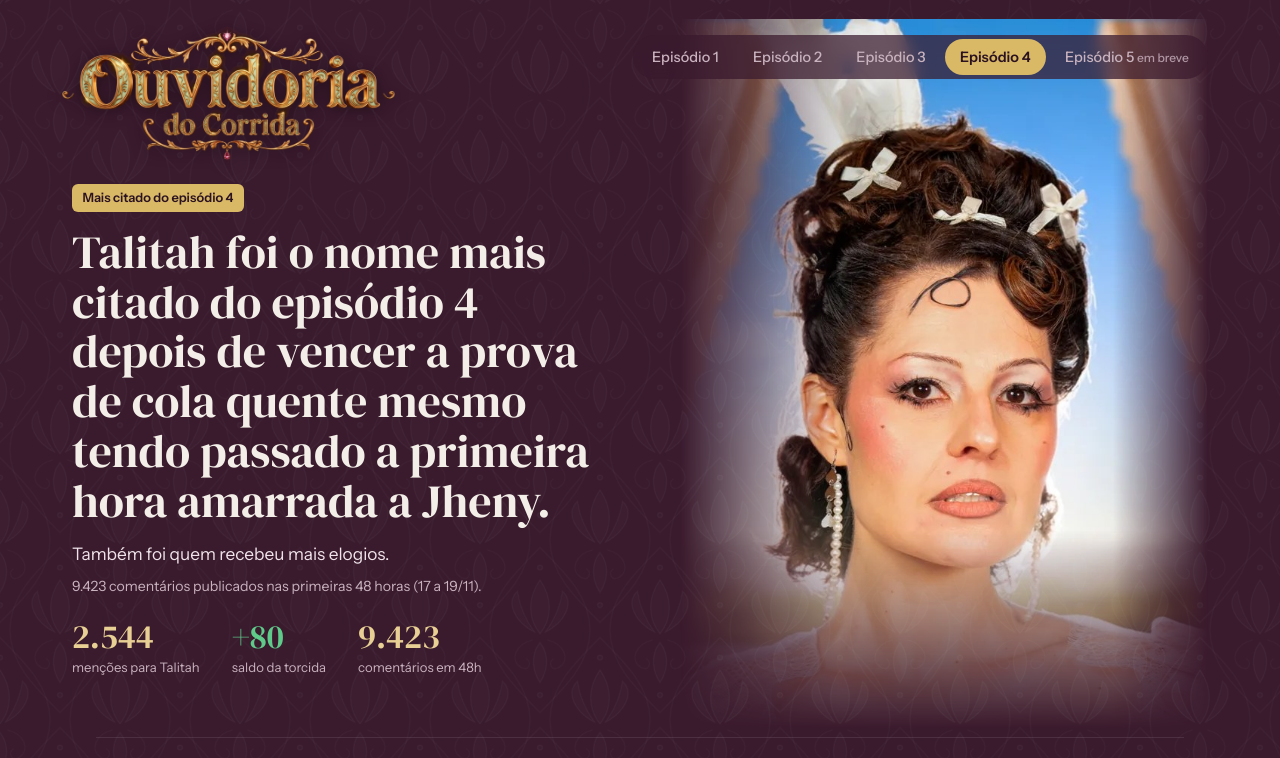
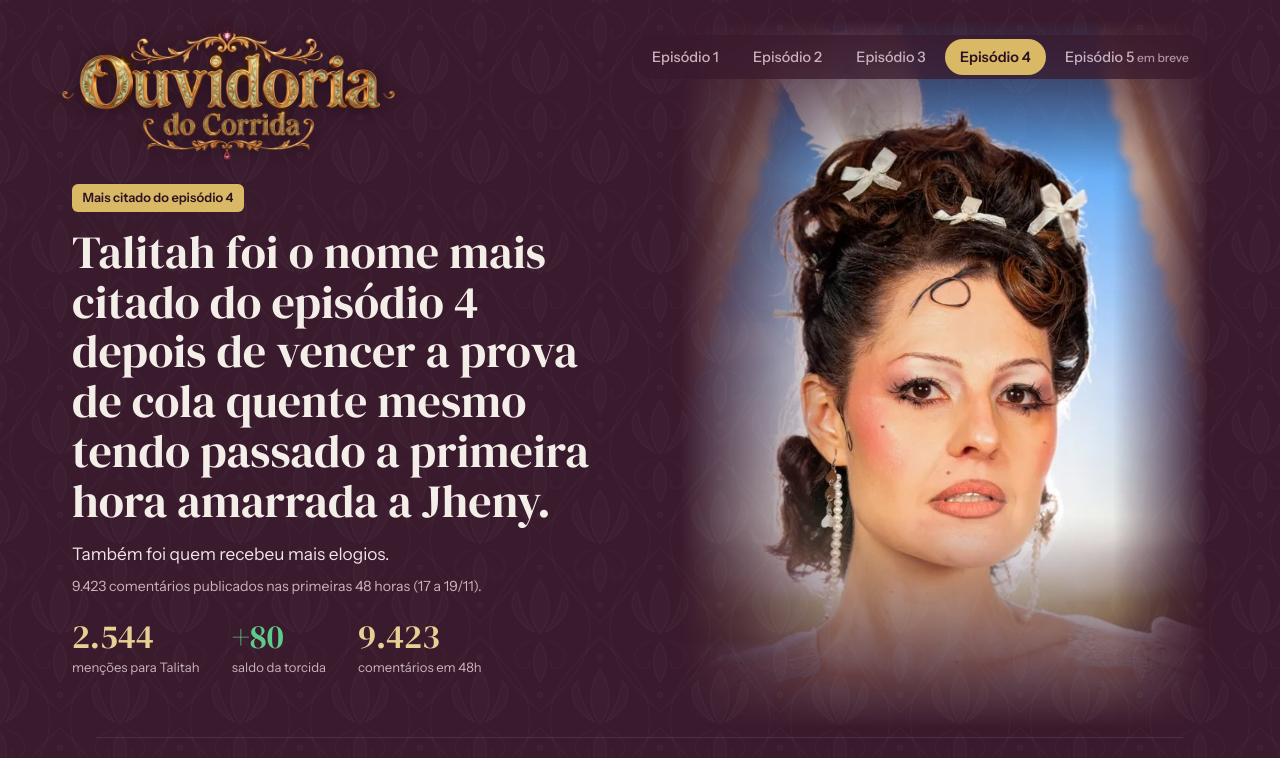
Before and after one commit to aboutgabriel/ouvidoria-do-corrida, a plain HTML site: page docs/index.html in a window 1280 px wide. Shown: the top 758 px of the page. Drawn offline with Linux system fonts and the light colour scheme.

Commit message:
Episódio 4: ficha por episódio, fotos na previsão e topo sem corte

```diff
--- a/docs/index.html
+++ b/docs/index.html
@@ -432,8 +432,9 @@
   @media (min-width: 761px) {
     .barra-topo, .hero { max-width: 76rem; margin-left: auto; margin-right: auto; }
     .hero-foto { width: min(50%, 33rem); right: 2.5rem; top: 1.2rem; bottom: 0;
-      -webkit-mask-image: linear-gradient(90deg, transparent 0, #000 30%, #000 82%, transparent 100%), linear-gradient(0deg, transparent 0, #000 28%);
-      -webkit-mask-composite: source-in; mask-image: linear-gradient(90deg, transparent 0, #000 30%, #000 82%, transparent 100%), linear-gradient(0deg, transparent 0, #000 28%); mask-composite: intersect; }
+      /* some aos poucos nas quatro bordas, sem corte seco no topo */
+      -webkit-mask-image: linear-gradient(90deg, transparent 0, #000 30%, #000 82%, transparent 100%), linear-gradient(180deg, transparent 0, #000 22%, #000 70%, transparent 100%);
+      -webkit-mask-composite: source-in; mask-image: linear-gradient(90deg, transparent 0, #000 30%, #000 82%, transparent 100%), linear-gradient(180deg, transparent 0, #000 22%, #000 70%, transparent 100%); mask-composite: intersect; }
     .hero::after { display: none; }
     .hero-txt { max-width: 36rem; }
   }
```
